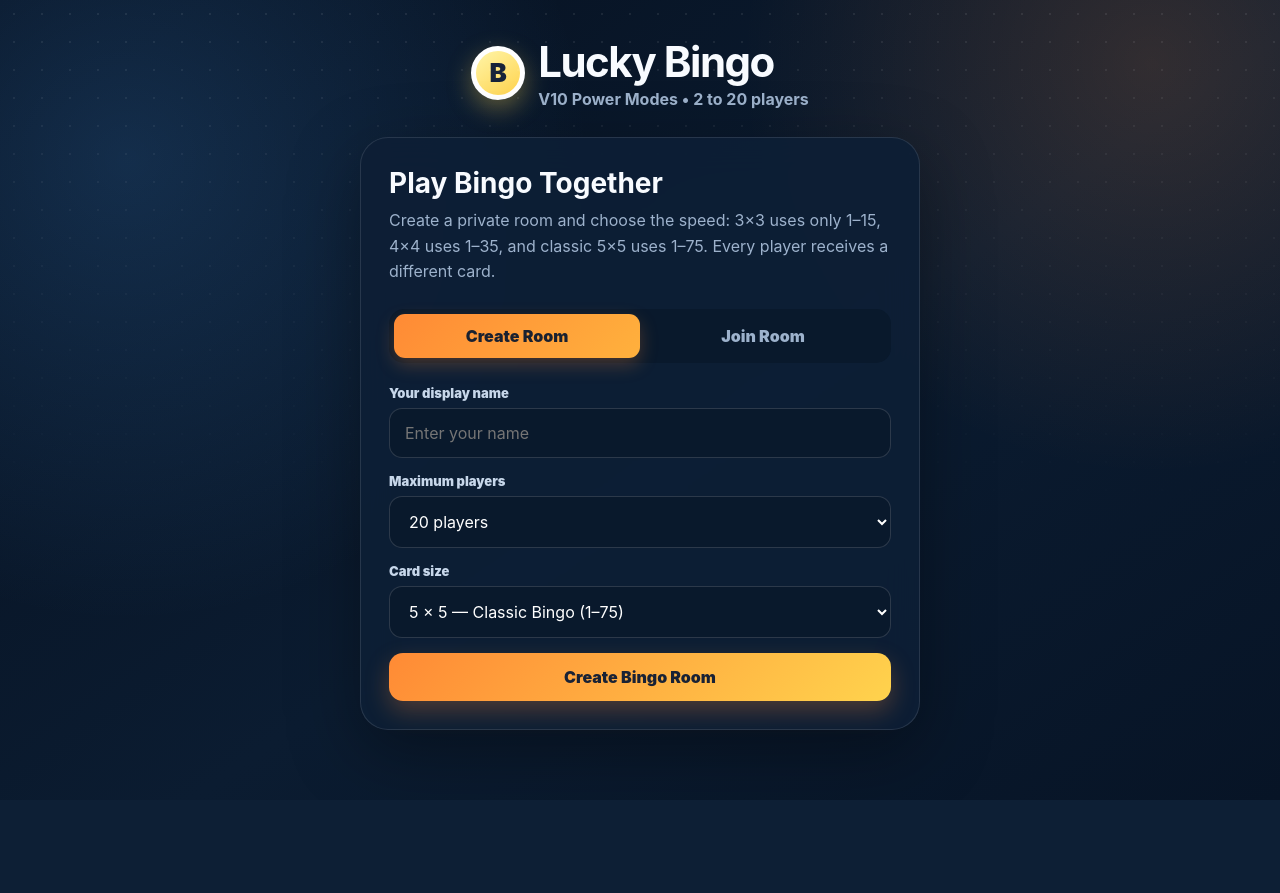
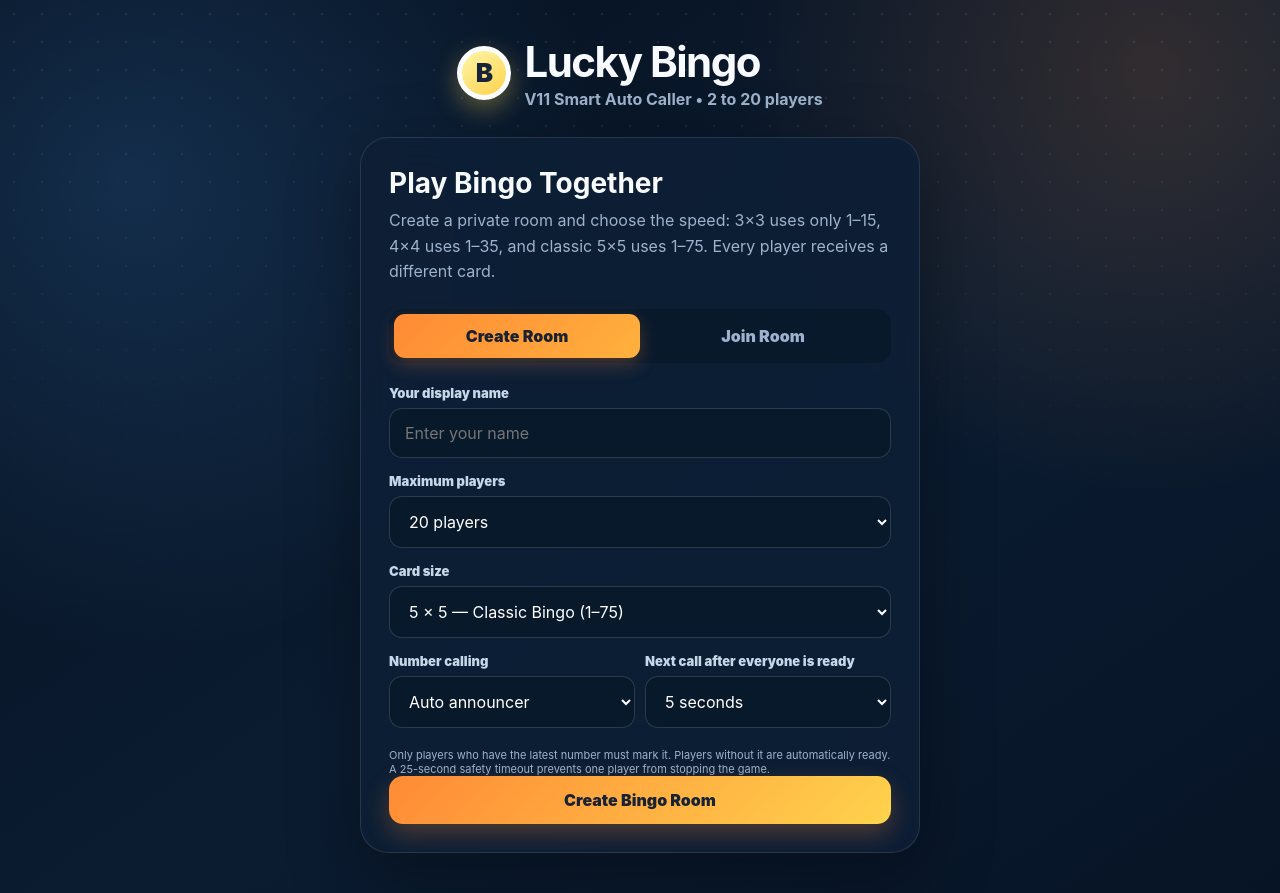
Before and after one commit to teocohen2-lgtm/luckybingo, a Flask app: page / in a window 1280 px wide. Before the commit the page ends 800 px from the top, so only its background shows below. Run offline with Flask 3, Linux system fonts and the light colour scheme; parts of the project's set-up code (start-up, migrations or seed data) failed here and were passed over.

Commit message:
issue fix

```diff
--- a/app.py
+++ b/app.py
@@ -42,6 +42,8 @@ AUDIO_DIR.mkdir(parents=True, exist_ok=True)
 VOICE = os.environ.get("BINGO_VOICE", "fil-PH-AngeloNeural")
 PRIZE_KEYS = ("row", "column", "diagonal", "all_out")
 PRIZE_LABELS = {"row": "Row", "column": "Column", "diagonal": "Diagonal", "all_out": "All Out"}
+AUTO_INTERVALS = (3, 5, 8, 10, 15)
+MAX_READY_WAIT = 25
 
 
 def bump(room):
@@ -219,6 +221,119 @@ def prize_public(room):
     return result
 
 
+def player_has_number(player, number):
+    return any((not cell["free"] and cell["value"] == number) for row in player["card"] for cell in row)
+
+
+def readiness_state(room):
+    number = room["called_numbers"][-1] if room["called_numbers"] else None
+    players = []
+    required = 0
+    ready = 0
+    if number is not None:
+        for pid, player in room["players"].items():
+            has_number = player_has_number(player, number)
+            if not has_number:
+                status = "not_on_card"
+            elif number in player["marked"]:
+                status = "marked"
+                required += 1
+                ready += 1
+            else:
+                status = "waiting"
+                required += 1
+            players.append({"id": pid, "name": player["name"], "status": status, "is_host": pid == room["host_id"]})
+    all_ready = number is None or ready >= required
+    deadline = float(room.get("call_deadline") or 0)
+    remaining = max(0, int(deadline - time.time() + 0.999)) if deadline else 0
+    timed_out = bool(deadline and time.time() >= deadline)
+    can_advance = number is None or all_ready or timed_out
+    return {
+        "number": number,
+        "players": players,
+        "required": required,
+        "ready": ready,
+        "all_ready": all_ready,
+        "deadline_remaining": remaining,
+        "timed_out": timed_out,
+        "can_advance": can_advance,
+    }
+
+
+def set_current_call_window(room):
+    room["call_started_at"] = time.time()
+    room["call_deadline"] = time.time() + MAX_READY_WAIT
+    room["ready_since"] = None
+    room["deadline_notified"] = False
+
+
+def perform_call_locked(room):
+    closed = close_pending_prizes(room)
+    if all(room["prizes"][key]["status"] == "closed" for key in PRIZE_KEYS):
+        room["status"] = "finished"
+        room["message"] = "All four prizes are frozen. The round is complete."
+        room["announcement"] = "Game complete! Congratulations to all our winners!"
+        room["announcement_id"] = uuid.uuid4().hex
+        room["announcement_kind"] = "system"
+        bump(room)
+        return False
+    if not room["available_numbers"]:
+        room["status"] = "finished"
+        room["message"] = "All available card numbers have been called. The round is complete."
+        room["announcement"] = "All numbers called! Congratulations, mga ka-bingo!"
+        room["announcement_id"] = uuid.uuid4().hex
+        room["announcement_kind"] = "system"
+        bump(room)
+        return False
+    number = random.choice(room["available_numbers"])
+    room["available_numbers"].remove(number)
+    room["called_numbers"].append(number)
+    room["message"] = (f"{', '.join(closed)} prize frozen. " if closed else "") + f"Number {number} was called. Waiting only for players who have it."
+    room["announcement"] = make_announcement(number, room["card_size"])
+    room["announcement_id"] = uuid.uuid4().hex
+    room["announcement_kind"] = "number"
+    set_current_call_window(room)
+    prewarm_audio(room["announcement"])
+    bump(room)
+    return True
+
+
+def auto_caller_loop():
+    while True:
+        time.sleep(0.5)
+        with LOCK:
+            now = time.time()
+            for room in list(ROOMS.values()):
+                if room.get("status") != "playing":
+                    continue
+                ready_snapshot = readiness_state(room)
+                if room.get("call_mode") != "auto":
+                    if ready_snapshot["timed_out"] and not room.get("deadline_notified"):
+                        room["deadline_notified"] = True
+                        bump(room)
+                    continue
+                if not room["called_numbers"]:
+                    if now >= room.get("next_auto_call_at", now + 999):
+                        perform_call_locked(room)
+                    continue
+                ready = readiness_state(room)
+                if ready["all_ready"]:
+                    if room.get("ready_since") is None:
+                        room["ready_since"] = now
+                        bump(room)
+                    due = room["ready_since"] + room.get("auto_interval", 5)
+                elif ready["timed_out"]:
+                    due = now
+                else:
+                    room["ready_since"] = None
+                    continue
+                if now >= due:
+                    perform_call_locked(room)
+
+
+threading.Thread(target=auto_caller_loop, daemon=True, name="bingo-auto-caller").start()
+
+
 def public_state(room, player_id):
     player = room["players"].get(player_id)
     return {
@@ -243,6 +358,9 @@ def public_state(room, player_id):
         "announcement_id": room.get("announcement_id", ""),
         "announcement_kind": room.get("announcement_kind", "system"),
         "audio_url": f"/api/audio/{room.get('announcement_id')}" if room.get("announcement_id") else "",
+        "call_mode": room.get("call_mode", "manual"),
+        "auto_interval": room.get("auto_interval", 5),
+        "readiness": readiness_state(room),
     }
 
 
@@ -294,12 +412,19 @@ def create_room():
     if not name: return jsonify(error="Enter your name."), 400
     if not MIN_PLAYERS <= max_players <= MAX_PLAYERS: return jsonify(error="Players must be between 2 and 20."), 400
     if card_size not in CARD_SIZES: return jsonify(error="Card size must be 3x3, 4x4, or 5x5."), 400
+    call_mode = str(data.get("call_mode", "manual")).lower()
+    if call_mode not in {"manual", "auto"}: call_mode = "manual"
+    try: auto_interval = int(data.get("auto_interval", 5))
+    except (TypeError, ValueError): auto_interval = 5
+    if auto_interval not in AUTO_INTERVALS: auto_interval = 5
     with LOCK:
         code, player_id = room_code(), uuid.uuid4().hex
         room = {"code": code, "host_id": player_id, "status": "lobby", "min_players": MIN_PLAYERS,
                 "max_players": max_players, "card_size": card_size, "players": {}, "called_numbers": [],
                 "available_numbers": card_number_pool(card_size), "created_at": time.time(), "version": 1,
-                "message": "Waiting for players to join…", "announcement": "", "announcement_id": "", "announcement_kind": "system"}
+                "message": "Waiting for players to join…", "announcement": "", "announcement_id": "", "announcement_kind": "system",
+                "call_mode": call_mode, "auto_interval": auto_interval, "call_started_at": 0, "call_deadline": 0,
+                "ready_since": None, "next_auto_call_at": 0}
         reset_prizes(room)
         room["players"][player_id] = {"name": name, "card": unique_card(room), "marked": set(), "version": 1}
         ROOMS[code] = room
@@ -365,11 +490,13 @@ def start_game():
         if len(room["players"]) < room["min_players"]: return jsonify(error="At least 2 players are required."), 409
         if room["status"] != "lobby": return jsonify(error="The game has already started."), 409
         room["status"], room["called_numbers"], room["available_numbers"] = "playing", [], card_number_pool(room["card_size"])
+        room["call_started_at"], room["call_deadline"], room["ready_since"] = 0, 0, None
+        room["next_auto_call_at"] = time.time() + 2
         reset_prizes(room)
         for p in room["players"].values():
             p["marked"] = set()
             p["version"] = p.get("version", 1) + 1
-        room["message"], room["announcement"] = "Game started. Host, call the first number!", "Game started! Good luck, mga ka-bingo!"
+        room["message"], room["announcement"] = ("Game started. Auto caller begins shortly!" if room.get("call_mode") == "auto" else "Game started. Host, call the first number!"), "Game started! Good luck, mga ka-bingo!"
         room["announcement_id"] = uuid.uuid4().hex
         room["announcement_kind"] = "system"
         bump(room)
@@ -383,32 +510,13 @@ def call_number():
         if not room or not player: return jsonify(error="Room not found."), 404
         if session["player_id"] != room["host_id"]: return jsonify(error="Only the host can call numbers."), 403
         if room["status"] != "playing": return jsonify(error="Start the game first."), 409
-        closed = close_pending_prizes(room)
-        if all(room["prizes"][key]["status"] == "closed" for key in PRIZE_KEYS):
-            room["status"] = "finished"
-            room["message"] = "All four prizes are frozen. The round is complete."
-            room["announcement"] = "Game complete! Congratulations to all our winners!"
-            room["announcement_id"] = uuid.uuid4().hex
-            room["announcement_kind"] = "system"
-            bump(room)
-            return jsonify(ok=True, finished=True, state=public_state(room, session["player_id"]))
-        if not room["available_numbers"]:
-            room["status"] = "finished"
-            room["message"] = "All available card numbers have been called. The round is complete."
-            room["announcement"] = "All numbers called! Congratulations, mga ka-bingo!"
-            room["announcement_id"] = uuid.uuid4().hex
-            room["announcement_kind"] = "system"
-            bump(room)
-            return jsonify(ok=True, finished=True, state=public_state(room, session["player_id"]))
-        number = random.choice(room["available_numbers"])
-        room["available_numbers"].remove(number); room["called_numbers"].append(number)
-        room["message"] = (f"{', '.join(closed)} prize frozen. " if closed else "") + f"Number {number} was called."
-        room["announcement"] = make_announcement(number, room["card_size"])
-        room["announcement_id"] = uuid.uuid4().hex
-        room["announcement_kind"] = "number"
-        prewarm_audio(room["announcement"])
-        bump(room)
-        return jsonify(ok=True, state=public_state(room, session["player_id"]))
+        if room.get("call_mode") == "auto": return jsonify(error="Auto caller is active for this room."), 409
+        ready = readiness_state(room)
+        if room["called_numbers"] and not ready["can_advance"]:
+            waiting = [p["name"] for p in ready["players"] if p["status"] == "waiting"]
+            return jsonify(error=f"Waiting for {', '.join(waiting)} to mark {ready['number']} ({ready['deadline_remaining']}s maximum)."), 409
+        perform_call_locked(room)
+        return jsonify(ok=True, finished=room["status"] == "finished", state=public_state(room, session["player_id"]))
 
 
 @app.post("/api/mark")
@@ -427,7 +535,9 @@ def mark_number():
             return jsonify(ok=True, already_marked=True, marked_numbers=sorted(player["marked"]), version=room["version"], player_version=player.get("version", 1))
         player["marked"].add(value)
         player["version"] = player.get("version", 1) + 1
-        return jsonify(ok=True, marked=True, marked_numbers=sorted(player["marked"]), version=room["version"], player_version=player["version"])
+        if room["called_numbers"] and value == room["called_numbers"][-1]:
+            bump(room)
+        return jsonify(ok=True, marked=True, marked_numbers=sorted(player["marked"]), version=room["version"], player_version=player["version"], state=public_state(room, session["player_id"]))
 
 
 @app.post("/api/mark-all")
@@ -450,6 +560,9 @@ def mark_all_called_numbers():
         added_count = len(player["marked"]) - before
         if added_count:
             player["version"] = player.get("version", 1) + 1
+            latest = room["called_numbers"][-1] if room["called_numbers"] else None
+            if latest in card_numbers:
+                bump(room)
         return jsonify(
             ok=True,
             added_count=added_count,
@@ -534,6 +647,7 @@ def restart_game():
         if not room or not player: return jsonify(error="Room not found."), 404
         if session["player_id"] != room["host_id"]: return jsonify(error="Only the host can restart."), 403
         room["status"], room["called_numbers"], room["available_numbers"] = "lobby", [], card_number_pool(room["card_size"])
+        room["call_started_at"], room["call_deadline"], room["ready_since"], room["next_auto_call_at"] = 0, 0, None, 0
         reset_prizes(room)
         existing = set()
         for p in room["players"].values():
--- a/render.yaml
+++ b/render.yaml
@@ -1,7 +1,8 @@
 services:
   - type: web
-    name: lucky-bingo-v6
+    name: lucky-bingo
     runtime: python
+    plan: free
     buildCommand: pip install -r requirements.txt
     startCommand: gunicorn app:app --workers 1 --threads 30 --timeout 120 --keep-alive 65
     envVars:
--- a/templates/index.html
+++ b/templates/index.html
@@ -151,6 +151,10 @@
     .toast { position:fixed; left:50%; bottom:24px; transform:translateX(-50%) translateY(30px); opacity:0; pointer-events:none; z-index:50; max-width:calc(100% - 32px); background:#152b47; border:1px solid rgba(255,255,255,.14); color:white; padding:12px 17px; border-radius:12px; box-shadow:var(--shadow); transition:.2s ease; }
     .toast.show { opacity:1; transform:translateX(-50%) translateY(0); }
     .toast.error { border-color:rgba(255,93,105,.5); color:#ffb3b8; }
+
+    .caller-settings{display:grid;grid-template-columns:1fr 1fr;gap:10px}.readiness-panel{margin:12px 0;padding:12px;border-radius:14px;background:#071829;border:1px solid var(--line)}.readiness-head{display:flex;justify-content:space-between;gap:10px;align-items:center;margin-bottom:9px}.readiness-head strong{font-size:14px}.ready-progress{font-size:12px;color:var(--muted)}.ready-list{display:flex;flex-wrap:wrap;gap:7px}.ready-chip{padding:7px 9px;border-radius:999px;font-size:12px;font-weight:800;border:1px solid var(--line);background:#0b2138}.ready-chip.marked{border-color:rgba(55,211,153,.7);color:#7df0bd}.ready-chip.waiting{border-color:rgba(255,211,77,.8);color:#ffe58b;animation:latestPulse 1s ease-in-out infinite}.ready-chip.not_on_card{opacity:.55}.auto-badge{display:inline-flex;align-items:center;gap:6px;padding:5px 9px;border-radius:999px;background:rgba(55,211,153,.12);border:1px solid rgba(55,211,153,.4);font-size:11px;font-weight:900;color:#7df0bd}.countdown{font-variant-numeric:tabular-nums}.callBtnWaiting{opacity:.65!important}.mode-note{font-size:11px;color:var(--muted);margin-top:5px}
+    @media(max-width:600px){.caller-settings{grid-template-columns:1fr}.readiness-panel{padding:10px}.ready-list{gap:5px}.ready-chip{padding:6px 8px;font-size:11px}}
+
     @media (max-width: 1050px) { .game-grid { grid-template-columns:220px 1fr; } .numbers-panel { grid-column:1/-1; } .number-grid { grid-template-columns:repeat(15,1fr); } }
     @media (max-width: 760px) {
       .prize-grid{grid-template-columns:repeat(2,1fr)}
@@ -178,7 +182,7 @@
   <main class="shell">
     <div class="brand">
       <div class="brand-ball">B</div>
-      <div><h1>Lucky Bingo</h1><p>V10 Power Modes • 2 to 20 players</p></div>
+      <div><h1>Lucky Bingo</h1><p>V11 Smart Auto Caller • 2 to 20 players</p></div>
     </div>
 
     <section id="homeView" class="home-card">
@@ -200,6 +204,15 @@
             <option value="5" selected>5 × 5 — Classic Bingo (1–75)</option>
           </select>
         </div>
+        <div class="caller-settings">
+          <div class="field"><label>Number calling</label>
+            <select id="callMode"><option value="auto" selected>Auto announcer</option><option value="manual">Host clicks manually</option></select>
+          </div>
+          <div class="field" id="autoIntervalField"><label>Next call after everyone is ready</label>
+            <select id="autoInterval"><option value="3">3 seconds</option><option value="5" selected>5 seconds</option><option value="8">8 seconds</option><option value="10">10 seconds</option><option value="15">15 seconds</option></select>
+          </div>
+        </div>
+        <div class="mode-note">Only players who have the latest number must mark it. Players without it are automatically ready. A 25-second safety timeout prevents one player from stopping the game.</div>
         <button id="createBtn" class="primary">Create Bingo Room</button>
       </div>
       <div id="joinFields" class="hidden">
@@ -239,6 +252,10 @@
                 <button id="restartBtn" class="secondary hidden">New Round</button>
               </div>
             </div>
+          </div>
+          <div id="readinessPanel" class="readiness-panel hidden">
+            <div class="readiness-head"><strong id="readinessTitle">Waiting for players</strong><span id="readinessProgress" class="ready-progress"></span></div>
+            <div id="readyList" class="ready-list"></div>
           </div>
           <button id="markAllBtn" class="quick-mark-btn">⚡ CATCH UP — MARK MY CALLED NUMBERS</button>
           <div class="tiny" style="text-align:center;margin:6px 0 10px">Marks only numbers already called that exist on your card.</div>
@@ -287,8 +304,12 @@
     $('maxPlayers').appendChild(option);
   }
 
+  $('callMode').addEventListener('change', () => $('autoIntervalField').classList.toggle('hidden', $('callMode').value !== 'auto'));
+
   document.querySelectorAll('.tab').forEach(btn => btn.addEventListener('click', () => {
-    document.querySelectorAll('.tab').forEach(x => x.classList.remove('active'));
+    $('callMode').addEventListener('change', () => $('autoIntervalField').classList.toggle('hidden', $('callMode').value !== 'auto'));
+
+  document.querySelectorAll('.tab').forEach(x => x.classList.remove('active'));
     btn.classList.add('active');
     const create = btn.dataset.tab === 'create';
     $('createFields').classList.toggle('hidden', !create);
@@ -523,10 +544,28 @@
     $('markAllBtn').disabled = state.status !== 'playing' || isPendingNumber || missingCalled.length === 0;
     $('markAllBtn').textContent = isPendingNumber ? '🎙️ ANNOUNCER IS CALLING…' : missingCalled.length ? `⚡ CATCH UP — MARK ${missingCalled.length} MISSED NUMBER${missingCalled.length === 1 ? '' : 'S'}` : '✓ CAUGHT UP — ALL CALLED NUMBERS MARKED';
 
+    const readiness = state.readiness || {players:[], ready:0, required:0, all_ready:true, deadline_remaining:0, can_advance:true};
+    const hasCurrentCall = state.status === 'playing' && readiness.number != null;
+    $('readinessPanel').classList.toggle('hidden', !hasCurrentCall);
+    if (hasCurrentCall) {
+      const waitingCount = readiness.players.filter(p => p.status === 'waiting').length;
+      $('readinessTitle').innerHTML = readiness.all_ready ? `✓ Everyone ready for ${readiness.number}` : `Waiting for ${waitingCount} player${waitingCount === 1 ? '' : 's'} to mark ${readiness.number}`;
+      const modeText = state.call_mode === 'auto' ? `Auto • next in ${readiness.all_ready ? state.auto_interval : readiness.deadline_remaining}s` : (readiness.can_advance ? 'Host can call next' : `${readiness.deadline_remaining}s safety timeout`);
+      $('readinessProgress').innerHTML = `${readiness.ready}/${readiness.required} ready • <span class="countdown">${modeText}</span>`;
+      $('readyList').innerHTML = readiness.players.map(p => {
+        const icon = p.status === 'marked' ? '✓' : p.status === 'waiting' ? '…' : '—';
+        const label = p.status === 'not_on_card' ? `${p.name} (not on card)` : p.name;
+        return `<span class="ready-chip ${p.status}">${icon} ${escapeHtml(label)}</span>`;
+      }).join('');
+    }
+
     $('hostActions').classList.toggle('hidden', !state.is_host);
     $('startBtn').classList.toggle('hidden', !(state.is_host && state.status === 'lobby'));
-    $('callBtn').classList.toggle('hidden', !(state.is_host && state.status === 'playing'));
-    $('callBtn').disabled = isPendingNumber;
+    $('callBtn').classList.toggle('hidden', !(state.is_host && state.status === 'playing' && state.call_mode !== 'auto'));
+    $('callBtn').disabled = isPendingNumber || (state.called_numbers.length > 0 && !readiness.can_advance);
+    $('callBtn').classList.toggle('callBtnWaiting', $('callBtn').disabled);
+    $('callBtn').textContent = (state.called_numbers.length > 0 && !readiness.can_advance) ? `Waiting ${readiness.ready}/${readiness.required}` : 'Call Next Number';
+    $('roundTitle').innerHTML = state.status === 'playing' && state.call_mode === 'auto' ? `Game in Progress <span class="auto-badge">● AUTO CALLER</span>` : $('roundTitle').textContent;
     $('restartBtn').classList.toggle('hidden', !(state.is_host && state.status === 'finished'));
     $('startBtn').disabled = state.player_count < state.min_players;
     $('bingoBtn').disabled = state.status !== 'playing';
@@ -580,7 +619,7 @@
 
   $('createBtn').onclick = async () => {
     try {
-      const data = await api('/api/create', {method:'POST', body:JSON.stringify({name:$('nameInput').value, max_players:$('maxPlayers').value, card_size:$('cardSize').value})});
+      const data = await api('/api/create', {method:'POST', body:JSON.stringify({name:$('nameInput').value, max_players:$('maxPlayers').value, card_size:$('cardSize').value, call_mode:$('callMode').value, auto_interval:$('autoInterval').value})});
       marked = new Set(); cardSignature=''; showGame(data.state);
     } catch (e) { toast(e.message, true); }
   };
```
Also changed, not shown: README.md.
